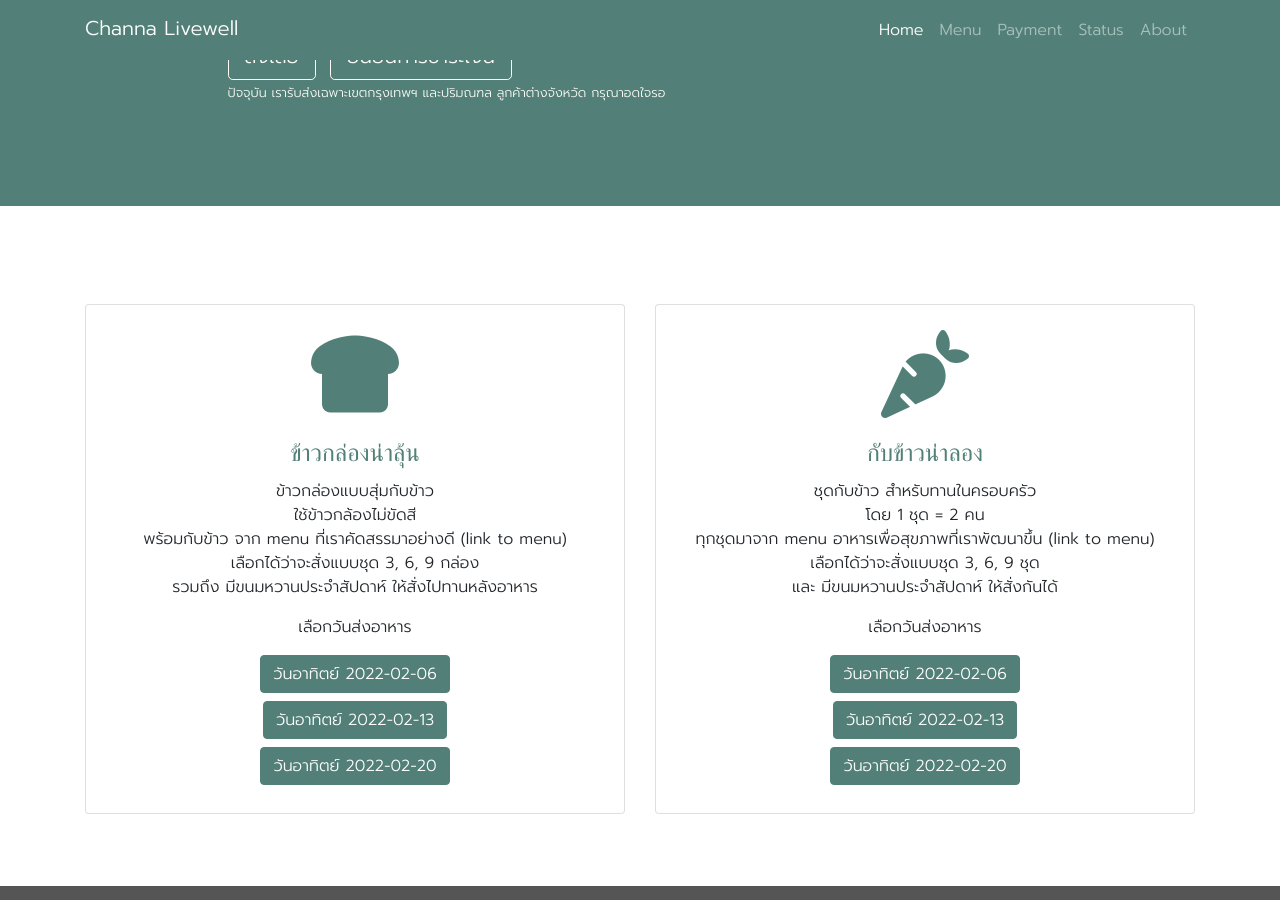
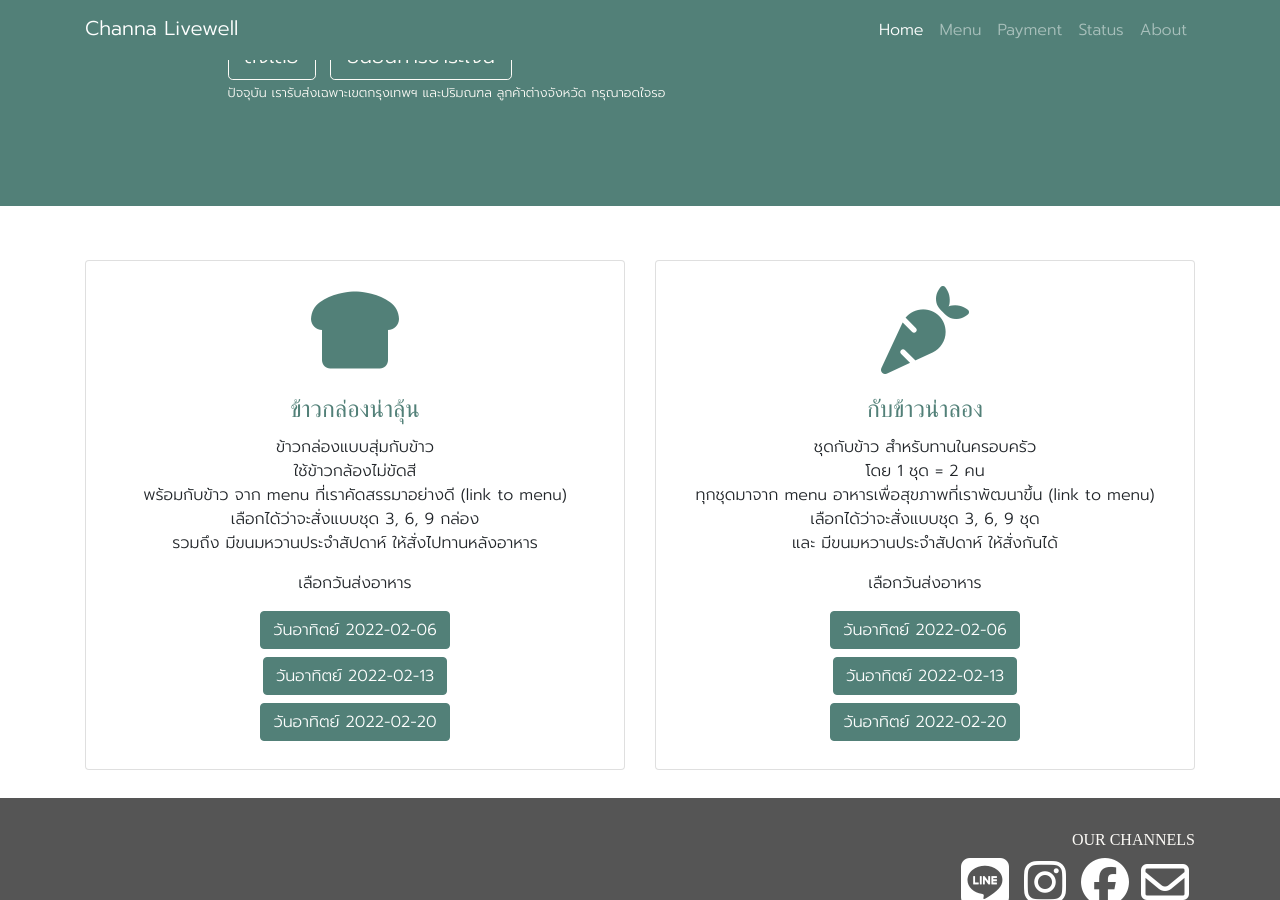
Before and after one commit to channalivewell/channalivewell.github.io, a Jekyll site: the page built from index.html, in a window 1280 px wide and 900 px high, scrolled down 300 px. Built offline with Jekyll 4.4.1, drawn with Linux system fonts in a browser that asks for light colours; nearby versions of some CDN libraries.

Commit message:
update style and order

```diff
--- a/index.html
+++ b/index.html
@@ -9,7 +9,7 @@
 <div class="bg-primary">
     <div class="container">
         <div class="row align-items-center vh-50 py-5">
-            <div class="col-xl-5 col-lg-6 ml-auto py-2 text-light order-2 text-center text-lg-left">
+            <div class="col-xl-5 col-lg-6 ml-auto py-2 text-light order-1 text-center text-lg-left">
                 <h2 class="mb-0">
                     <span>กินดี สุขภาพดี</span>
                 </h2>
@@ -25,7 +25,7 @@
                 <small>ปัจจุบัน เรารับส่งเฉพาะเขตกรุงเทพฯ และปริมณฑล ลูกค้าต่างจังหวัด กรุณาอดใจรอ</small>
             </div>
             <div
-                class="col-xl-4 col-lg-6 col mr-auto order-1 order-lg-last align-items-center justify-content-center justify-content-lg-end d-flex">
+                class="col-xl-4 col-lg-6 col mr-auto order-2 order-lg-last align-items-center justify-content-center justify-content-lg-end d-flex">
                 <div class="img-fluid text-white">
                     <i class="fas fa-bread-slice fa-4x"></i>
                     <i class="fas fa-carrot fa-4x"></i>
@@ -37,7 +37,7 @@
 </div>
 
 <section id="orders" class="container">
-    <div class="row py-5">
+    <div class="row py-1">
         <div class="col-12 my-auto">
             <div class="row text-center">
                 <div class="col-lg-6 mb-4">
```
